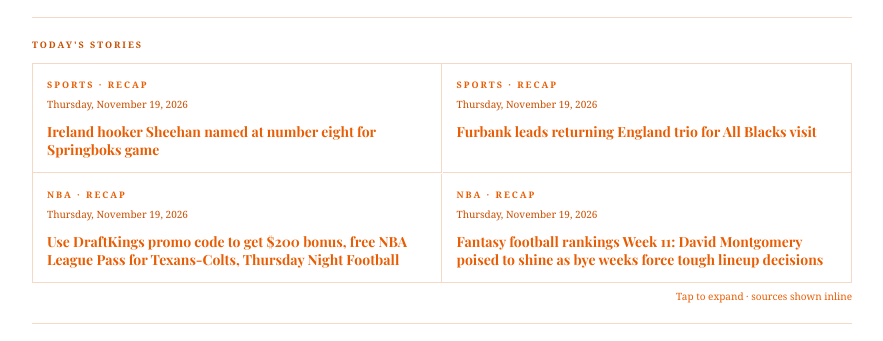
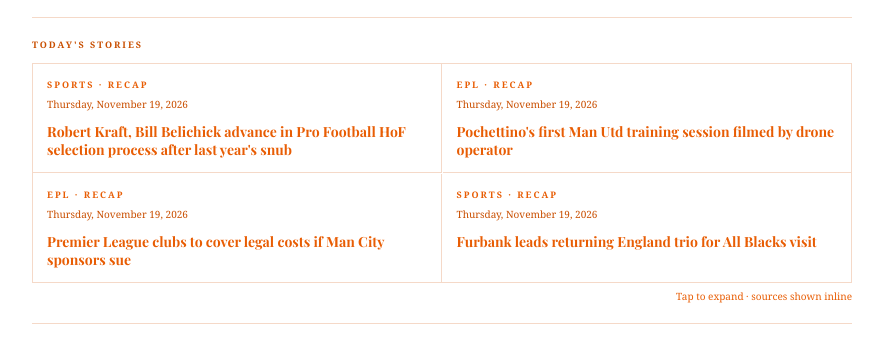
Before and after one commit to ashermorgan8811/Sports-news3, a plain HTML site: page index.html in a window 1280 px wide. Shown: the part 979-1320 px from the top of the page, without its empty margins (198-1081 px from the left). Drawn offline with nearby package versions, Linux system fonts and the light colour scheme; a web font is replaced by a local one.

Commit message:
Daily update 2026-11-19 19:06 UTC

```diff
--- a/index.html
+++ b/index.html
@@ -330,11 +330,10 @@ const ALL_LEADS = [
 ];
 
 const ALL_RECAPS = [
-  {id:'recap_0',tag:'NBA · Recap',date:'Thursday, November 19, 2026',query:'basketball nba arena game action',seed:373,headline:'Fantasy football rankings Week 11: David Montgomery poised to shine as bye weeks force tough lineup decisions',teams:'',body:['Injuries, shifting roles and tough matchups complicate Week 11 Fantasy lineup decisions, making every start/sit call crucial'],km:'',sources:[{o:'CBS Sports',d:'Live RSS feed'}]},
-  {id:'recap_1',tag:'NBA · Recap',date:'Thursday, November 19, 2026',query:'basketball nba arena game action',seed:374,headline:'Use DraftKings promo code to get $200 bonus, free NBA League Pass for Texans-Colts, Thursday Night Football',teams:'',body:['DraftKings offers $200 in bonus bets and three free months of NBA League Pass after your first $5 wager for Texans vs. Colts on Thursday Night Football'],km:'',sources:[{o:'CBS Sports',d:'Live RSS feed'}]},
-  {id:'recap_2',tag:'EPL · Recap',date:'Thursday, November 19, 2026',query:'soccer football stadium crowd match',seed:375,headline:'Premier League clubs to cover legal costs if Man City sponsors sue',teams:'',body:['Premier League clubs vote to provide legal cover to the organisation\'s five board directors in the event Manchester City\'s sponsors sue them.'],km:'',sources:[{o:'BBC Sport',d:'Live RSS feed'}]},
-  {id:'recap_3',tag:'Sports · Recap',date:'Thursday, November 19, 2026',query:'sports arena crowd cheering',seed:376,headline:'Furbank leads returning England trio for All Blacks visit',teams:'',body:['England are boosted by the recovery and return of George Furbank, Seb Atkinson and Ollie Chessum to face New Zealand'],km:'',sources:[{o:'BBC Sport',d:'Live RSS feed'}]},
-  {id:'recap_4',tag:'Sports · Recap',date:'Thursday, November 19, 2026',query:'sports arena crowd cheering',seed:377,headline:'Ireland hooker Sheehan named at number eight for Springboks game',teams:'',body:['Ireland captain Dan Sheehan is named at number eight for Saturday\'s highly anticipated Nations Championship match against world champions South Africa in Dublin.'],km:'',sources:[{o:'BBC Sport',d:'Live RSS feed'}]}
+  {id:'recap_0',tag:'EPL · Recap',date:'Thursday, November 19, 2026',query:'soccer football stadium crowd match',seed:373,headline:'Premier League clubs to cover legal costs if Man City sponsors sue',teams:'',body:['Premier League clubs vote to provide legal cover to the organisation\'s five board directors in the event Manchester City\'s sponsors sue them.'],km:'',sources:[{o:'BBC Sport',d:'Live RSS feed'}]},
+  {id:'recap_1',tag:'EPL · Recap',date:'Thursday, November 19, 2026',query:'soccer football stadium crowd match',seed:374,headline:'Pochettino\'s first Man Utd training session filmed by drone operator',teams:'',body:['Mauricio Pochettino\'s first Manchester United training session has been filmed by fan with a drone from outside the club\'s Carrington training ground.'],km:'',sources:[{o:'BBC Sport',d:'Live RSS feed'}]},
+  {id:'recap_2',tag:'Sports · Recap',date:'Thursday, November 19, 2026',query:'sports arena crowd cheering',seed:375,headline:'Furbank leads returning England trio for All Blacks visit',teams:'',body:['England are boosted by the recovery and return of George Furbank, Seb Atkinson and Ollie Chessum to face New Zealand'],km:'',sources:[{o:'BBC Sport',d:'Live RSS feed'}]},
+  {id:'recap_3',tag:'Sports · Recap',date:'Thursday, November 19, 2026',query:'sports arena crowd cheering',seed:376,headline:'Robert Kraft, Bill Belichick advance in Pro Football HoF selection process after last year\'s snub',teams:'',body:['The two were snubbed in last year\'s vote'],km:'',sources:[{o:'CBS Sports',d:'Live RSS feed'}]}
 ];
 
 const ALL_STATS = [
```
